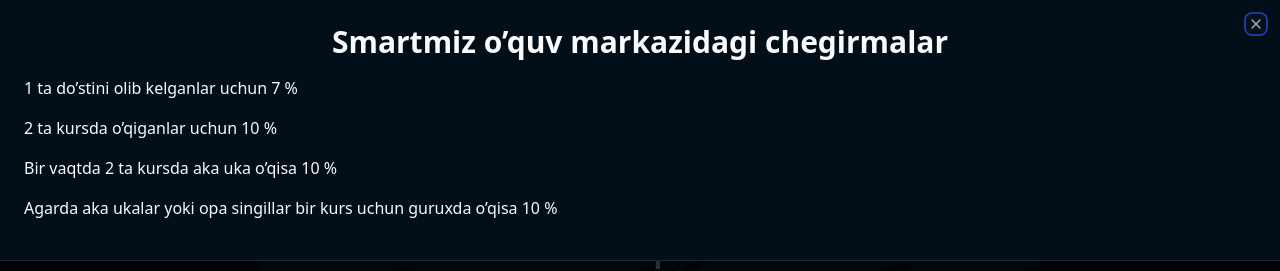
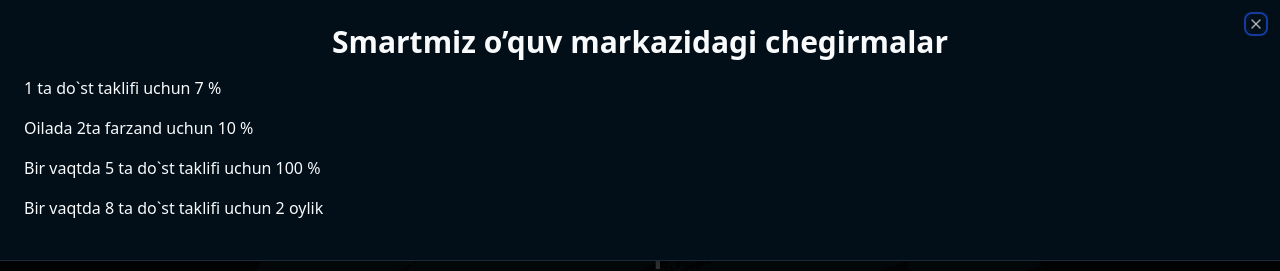
Before and after one commit to muhammadibrohimov26/smartmiz, a Next.js app: page / in a window 1280 px wide. Shown: the top 271 px of the page. Built offline with nearby package versions, Linux system fonts and the light colour scheme.

Commit message:
chegirma logo addd

```diff
--- a/app/(root)/(home)/page.tsx
+++ b/app/(root)/(home)/page.tsx
@@ -1,6 +1,6 @@
 "use client";
 
-import { getPrices, Price } from "@/app/service/server";
+import {  Price } from "@/app/service/server";
 import { useEffect, useState } from "react";
 import CardItems from "../_components/cardItems";
 import LoaderPage from "../_components/loader";
--- a/app/(root)/_components/chegirma.tsx
+++ b/app/(root)/_components/chegirma.tsx
@@ -29,23 +29,19 @@
         </SheetTrigger>
         <SheetContent side={"top"}>
           <SheetHeader>
-            <SheetTitle className="text-center text-3xl">Smartmiz o’quv markazidagi chegirmalar </SheetTitle>
+            <SheetTitle className="text-center text-3xl">
+              Smartmiz o’quv markazidagi chegirmalar{" "}
+            </SheetTitle>
             {/* <SheetDescription>
                 Make changes to your profile here. Click save when you are done.
               </SheetDescription> */}
           </SheetHeader>
           <div className="grid gap-4 py-4">
             <div className="grid grid-cols-1 items-center gap-4">
-              <p>
-              1 ta do’stini olib kelganlar uchun 7 %
-              </p>
-              <p> 2 ta kursda o’qiganlar uchun 10 % </p>
-              <p>  Bir vaqtda 2 ta kursda  aka uka o’qisa 10 %  </p>
-              <p>
-             Agarda aka ukalar yoki opa singillar  bir kurs uchun guruxda o’qisa 10 %
-              </p>
-
-
+              <p>1 ta do`st taklifi uchun 7 %</p>
+              <p> Oilada 2ta farzand uchun 10 % </p>
+              <p> Bir vaqtda 5 ta do`st taklifi uchun 100 % </p>
+              <p>Bir vaqtda 8 ta do`st taklifi uchun 2 oylik</p>
             </div>
           </div>
         </SheetContent>
--- a/app/(root)/_components/mobile.tsx
+++ b/app/(root)/_components/mobile.tsx
@@ -26,8 +26,9 @@
           </Button>
         </SheetTrigger>
         <SheetContent side={"left"}>
-          <Link href={"/"}>
-            <h1 className="text-4xl font-creteRound">Smartmiz</h1>
+          <Link href={"/"} >
+            {/* <h1 className="text-4xl font-creteRound">Smartmiz</h1> */}
+            <img className="logo" src="/logo.png" alt="smartmiz" />
           </Link>
           <Separator className="my-3">
             <div className='gap-2 space-y-3 flex flex-col'>
--- a/app/(root)/_components/navbar.tsx
+++ b/app/(root)/_components/navbar.tsx
@@ -17,7 +17,8 @@
     <div className='h-[10vh] backdrop:blur-sm border-b fixed z-40 inset-0 bg-background'>
     <div className='container max-w-6xl mx-auto h-[10vh] w-full flex items-center justify-between'>
        <Link href={'/'}>
-        <h1 className='text-4xl font-creteRound'>Smartmiz</h1>
+        {/* <h1 className='text-4xl font-creteRound'>Smartmiz</h1> */}
+        <img className="logo" src="/logo.png" alt="smartmiz" />
        </Link>
        <div className='gap-2 hidden md:flex'>
        {navLink.map(nav =>(
--- a/app/globals.css
+++ b/app/globals.css
@@ -142,7 +142,9 @@
 	  display: flex;
 	  gap: 1rem;
   }
-
+  .logo{
+	width: 255px;
+  }
 
 
 	  @media only screen and (max-width: 768px) {
```
Also changed, not shown: public/Logo.png (added).
